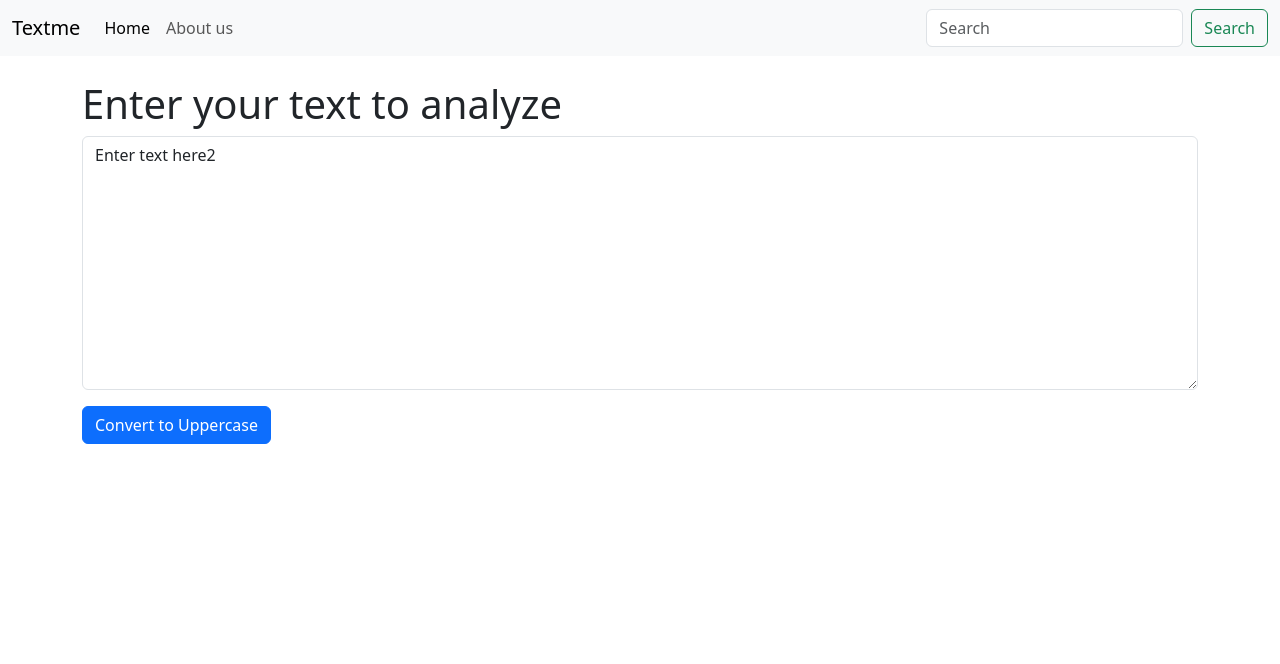
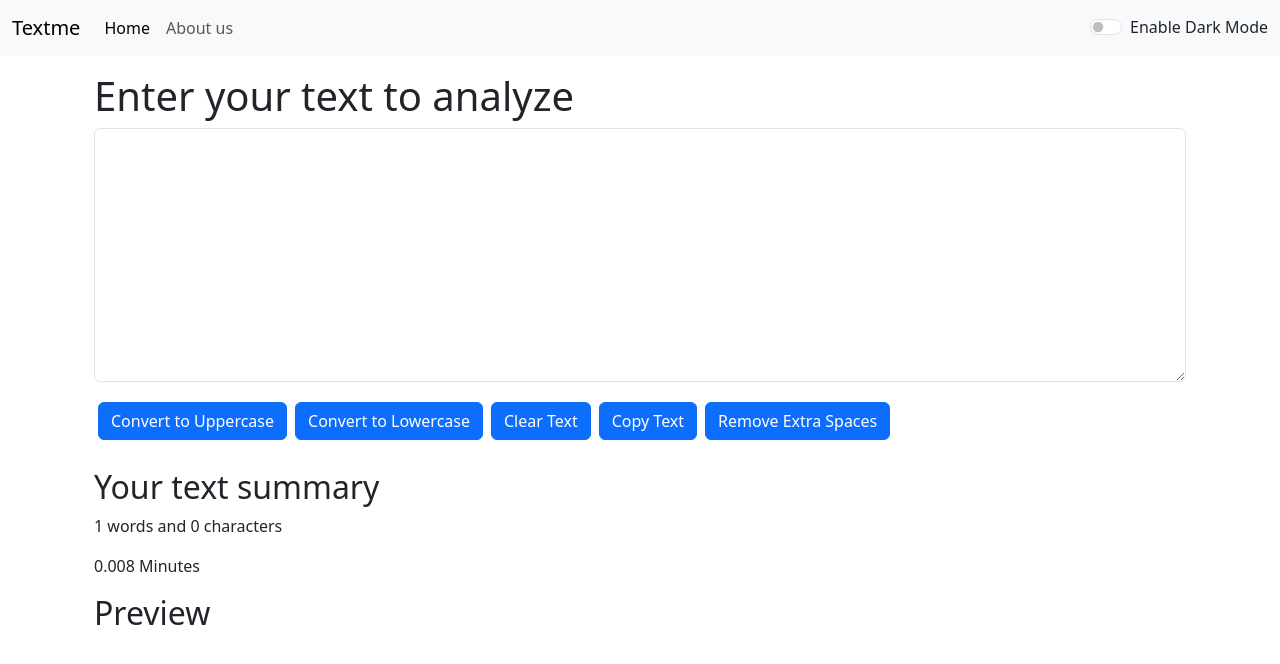
Before and after one commit to ShreyaKurry13/practice, a React (Create React App) app: page / in a window 1280 px wide. Shown: the top 664 px of the page. Built offline with nearby package versions, Linux system fonts and the light colour scheme.

Commit message:
code changes:[12th half done]

```diff
--- a/src/App.js
+++ b/src/App.js
@@ -1,15 +1,32 @@
 import './App.css';
 import Navbar from './components/Navbar';
 import TextForm from './components/Form';
+import { useState } from 'react';
+// import About from './components/About';
 
 function App() {
+  const [mode, setMode] = useState('light');
+
+  const toggleMode = ()=>{
+    if(mode === 'light'){
+      setMode('dark');
+      document.body.style.backgroundColor = 'grey';
+    }
+    else{
+      setMode('light');
+      document.body.style.backgroundColor = 'white';
+    }
+  }
+
   return (
     <>
-      <Navbar title="Textme" about="About us"/>
+      <Navbar title="Textme" about="About us" mode={mode} toggleMode={toggleMode}/>
 
-      <div className="container my-4">
-      <TextForm heading="Enter your text to analyze"/>
+      <div className="container my-3">
+          <TextForm heading="Enter your text to analyze"/>
+          {/* <About/> */}
       </div>
+
 
     </>
   );
--- /dev/null
+++ b/src/components/About.js
@@ -0,0 +1,73 @@
+import React, { useState } from 'react'
+
+export default function () {
+
+   const [myStyle,setMyStyle] = useState ({
+    color:'black',
+    backgroundColor:'white'
+   })
+
+   const [btnText,setBtnText] = useState("Enable Dark Mode")
+
+   const toggleStyle = () =>{
+      if(myStyle.color === "black"){
+        setMyStyle({
+            color:'white',
+            backgroundColor:'black'
+        })
+        setBtnText("Enable Light Mode")
+      }
+      else{
+        setMyStyle({
+            color:'black',
+            backgroundColor:'white'
+        })
+        setBtnText("Enable Dark Mode")
+      }
+   }
+
+  return (
+    <div className='container' style={myStyle}>
+    <h1>About Us</h1>
+        <div class="accordion" id="accordionExample" >
+            <div class="accordion-item">
+                <h2 class="accordion-header">
+                <button class="accordion-button" type="button" data-bs-toggle="collapse" data-bs-target="#collapseOne" aria-expanded="true" aria-controls="collapseOne" style={myStyle}>
+                    Accordion Item #1
+                </button>
+                </h2>
+                <div id="collapseOne" class="accordion-collapse collapse show" data-bs-parent="#accordionExample">
+                <div class="accordion-body" style={myStyle}>
+                    <strong>This is the first item's accordion body.</strong> It is shown by default, until the collapse plugin adds the appropriate classes that we use to style each element. These classes control the overall appearance, as well as the showing and hiding via CSS transitions. You can modify any of this with custom CSS or overriding our default variables. It's also worth noting that just about any HTML can go within the <code>.accordion-body</code>, though the transition does limit overflow.
+                </div>
+                </div>
+            </div>
+            <div class="accordion-item">
+                <h2 class="accordion-header">
+                <button class="accordion-button collapsed" style={myStyle} type="button" data-bs-toggle="collapse" data-bs-target="#collapseTwo" aria-expanded="false" aria-controls="collapseTwo">
+                    Accordion Item #2
+                </button>
+                </h2>
+                <div id="collapseTwo" class="accordion-collapse collapse" data-bs-parent="#accordionExample">
+                <div class="accordion-body" style={myStyle}>
+                    <strong>This is the second item's accordion body.</strong> It is hidden by default, until the collapse plugin adds the appropriate classes that we use to style each element. These classes control the overall appearance, as well as the showing and hiding via CSS transitions. You can modify any of this with custom CSS or overriding our default variables. It's also worth noting that just about any HTML can go within the <code>.accordion-body</code>, though the transition does limit overflow.
+                </div>
+                </div>
+            </div>
+            <div class="accordion-item">
+                <h2 class="accordion-header">
+                <button class="accordion-button collapsed" style={myStyle} type="button" data-bs-toggle="collapse" data-bs-target="#collapseThree" aria-expanded="false" aria-controls="collapseThree">
+                    Accordion Item #3
+                </button>
+                </h2>
+                <div id="collapseThree" class="accordion-collapse collapse" data-bs-parent="#accordionExample">
+                <div class="accordion-body" style={myStyle}>
+                    <strong>This is the third item's accordion body.</strong> It is hidden by default, until the collapse plugin adds the appropriate classes that we use to style each element. These classes control the overall appearance, as well as the showing and hiding via CSS transitions. You can modify any of this with custom CSS or overriding our default variables. It's also worth noting that just about any HTML can go within the <code>.accordion-body</code>, though the transition does limit overflow.
+                </div>
+                </div>
+            </div>
+            </div>
+            <button onClick={toggleStyle} type="button" class="btn btn-primary my-3">{btnText}</button>
+    </div>
+  )
+}
--- a/src/components/Form.js
+++ b/src/components/Form.js
@@ -3,8 +3,34 @@
 export default function Textform(props) {
 
   const handleUpClick = () =>{
-    console.log("Uppercase was clicked");
-    setText("You have clicked on handleUpClick")
+    // console.log("Uppercase was clicked" + text);
+    let newText = text.toUpperCase();
+    setText(newText)
+  }
+
+  const handleLoClick = () =>{
+    // console.log("Uppercase was clicked" + text);
+    let newText = text.toLowerCase();
+    setText(newText)
+  }
+
+  const handleClearClick = () =>{
+    // console.log("Uppercase was clicked" + text);
+    let newText = '';
+    setText(newText)
+  }
+
+  const handleCopy = () =>{
+    // console.log("Uppercase was clicked" + text);
+    var text = document.getElementById("myBox");
+    text.select();
+    navigator.clipboard.writeText(text.value);
+  }
+
+  const handleExtraSpaces = () =>{
+    // console.log("Uppercase was clicked" + text);
+    let newText = text.split(/[ ]+/);
+    setText(newText.join(" "))
   }
 
   const handleOnChange = (event) =>{
@@ -12,16 +38,30 @@
     setText(event.target.value);
   }
 
-  const [text, setText] = useState('Enter text here2')
+  const [text, setText] = useState('')
 
   return (
-    <div>
+    <>
+    <div className='container'>
     <h1>{props.heading}</h1>
 
-    <div class="mb-3">
-      <textarea className="form-control" id="myBox" value={text} onChange={handleOnChange} rows="10"></textarea>
+    <div className="mb-3">
+      <textarea className="form-control" id="myBox" style={{backgroundColor: props.mode==='dark'?'grey':'white'}} value={text} onChange={handleOnChange} rows="10" ></textarea>
     </div>
-    <button className='btn btn-primary' onClick={handleUpClick}>Convert to Uppercase</button>
+    <button className='btn btn-primary mx-1 my-1' onClick={handleUpClick}>Convert to Uppercase</button>
+    <button className='btn btn-primary mx-1 my-1' onClick={handleLoClick}>Convert to Lowercase</button>
+    <button className='btn btn-primary mx-1 my-1' onClick={handleClearClick}>Clear Text</button>
+    <button className='btn btn-primary mx-1 my-1' onClick={handleCopy}>Copy Text</button>
+    <button className='btn btn-primary mx-1 my-1' onClick={handleExtraSpaces}>Remove Extra Spaces</button>
     </div>
+
+    <div className="container my-4">
+      <h2>Your text summary</h2>
+      <p>{text.split(" ").length} words and {text.length} characters</p>
+      <p>{0.008 * text.split(" ").length} Minutes</p>
+      <h2>Preview</h2>
+      <p>{text}</p>
+    </div>
+    </>
   )
 }
--- a/src/components/Navbar.js
+++ b/src/components/Navbar.js
@@ -5,7 +5,7 @@
 export default function Navbar(props) {
   return (
     <div>
-      <nav className="navbar navbar-expand-lg bg-body-tertiary">
+      <nav className={`navbar navbar-expand-lg navbar-${props.mode} bg-${props.mode}`}>
   <div className="container-fluid">
     <a className="navbar-brand" href="/">{props.title}</a>
     <button className="navbar-toggler" type="button" data-bs-toggle="collapse" data-bs-target="#navbarSupportedContent" aria-controls="navbarSupportedContent" aria-expanded="false" aria-label="Toggle navigation">
@@ -21,10 +21,15 @@
         </li>
 
       </ul>
-      <form className="d-flex" role="search">
+      {/* <form className="d-flex" role="search">
         <input className="form-control me-2" type="search" placeholder="Search" aria-label="Search"/>
-        <button className="btn btn-outline-success" type="submit">Search</button>
-      </form>
+        <button className="btn btn-info" type="submit">Search</button>
+      </form> */}
+
+      <div className={`form-check form-switch text-${props.mode==='light'?'dark':'light'}`}>
+        <input className="form-check-input" type="checkbox" onClick={props.toggleMode} role="switch" id="flexSwitchCheckDefault"/>
+        <label className="form-check-label" htmlFor="flexSwitchCheckDefault">Enable Dark Mode</label>
+       </div>
     </div>
   </div>
 </nav>
```
